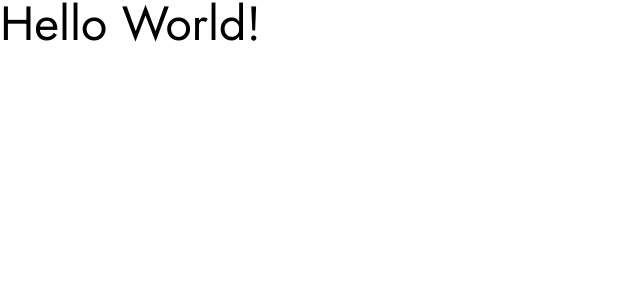
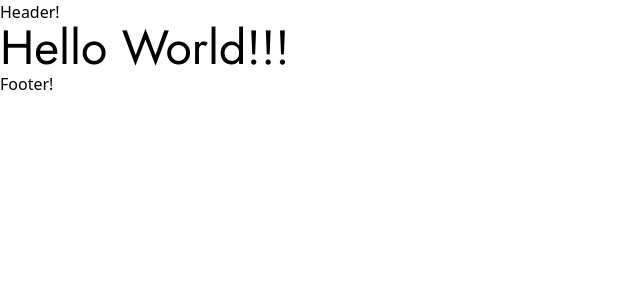
Before and after one commit to valeriejuradoweb/valeriejurado, a Next.js app: page / in a window 1280 px wide. Shown: the top 300 px of the page, without its empty margins (0-640 px from the left). Built offline with nearby package versions, Linux system fonts and the light colour scheme.

Commit message:
feat: Add fallback metadata to layout

```diff
--- a/src/app/layout.tsx
+++ b/src/app/layout.tsx
@@ -1,7 +1,8 @@
 import type { Metadata } from "next";
-import { Jost } from "next/font/google";
 import "./globals.css";
 import clsx from "clsx";
+import { Jost } from "next/font/google";
+import { createClient } from "@/prismicio";
 
 const jost = Jost({
   subsets: ["latin"],
@@ -16,10 +17,21 @@
   display: 'swap',
 }) */
 
-export const metadata: Metadata = {
-  title: "Create Next App",
-  description: "Generated by create next app",
-};
+export async function generateMetadata(): Promise<Metadata> {
+  const client = createClient();
+
+  const page = await client.getSingle("settings");
+
+  return {
+    title: page.data.site_title || "Valerie Jurado Botanical Design",
+    description:
+      page.data.meta_description ||
+      "Valerie Jurado is an LA-based botanical designer. She creates bespoke floral expressions for galleries, businesses and large events.",
+    openGraph: {
+      images: [page.data.og_image.url || ""],
+    },
+  };
+}
 
 export default function RootLayout({
   children,
@@ -28,7 +40,11 @@
 }>) {
   return (
     <html lang="en" className={clsx(jost.variable, jost.variable)}>
-      <body>{children}</body>
+      <body>
+        <header>Header!</header>
+        {children}
+        <footer>Footer!</footer>
+      </body>
     </html>
   );
 }
--- a/src/app/page.tsx
+++ b/src/app/page.tsx
@@ -3,7 +3,7 @@
 export default function Home() {
   return (
     <main className="">
-      <h1 className="font-display text-5xl">Hello World!</h1>
+      <h1 className="font-display text-5xl">Hello World!!!</h1>
     </main>
   );
 }
```
